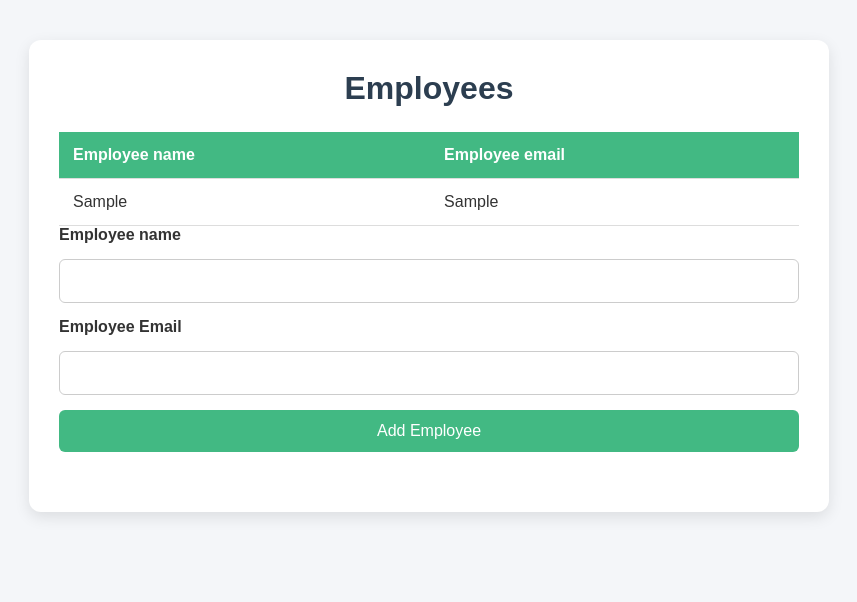
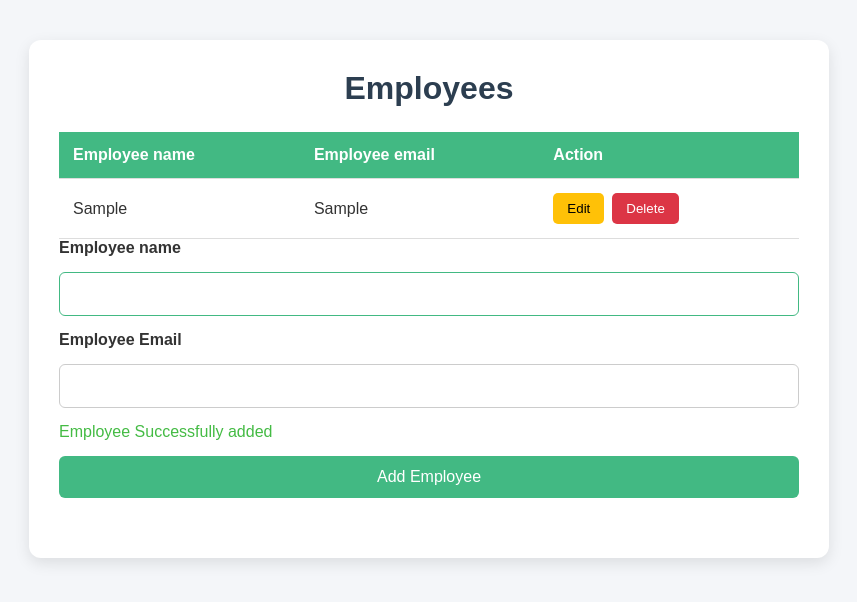
Before and after one commit to ksdinesh-07/vue-employee-management, a Vue app: page / in a window 1280 px wide. Both pictures are taken after typing "Sample", "Sample" into the empty fields and a click on the button "Add Employee". Shown: the top 602 px of the page, without its empty margins (211-1068 px from the left). Built offline with nearby package versions, Linux system fonts and the light colour scheme.

Commit message:
Adding delete buttons

```diff
--- a/src/App.vue
+++ b/src/App.vue
@@ -3,8 +3,8 @@
   <div class="small-container">
 
   <h1>Employees</h1>
-  <employee-table :employees="employees" />
-  <employee-form @add:employee="addemployee" />
+  <employee-table :employees="employees" @delete:employee="deleteEmployee" />
+  <employee-form @add:employee="addemployee"  />
 
   </div>
 
@@ -29,28 +29,26 @@
           //   id:1,
           //   name:"alice",
           //   email:"alice90@gamil.com"
-          // },
-
-          // {
-          //   id:2,
-          //   name:"bob",
-          //   email:"bob340@gamil.com"
-          // },
-
-          // {
-          //   id:3,
-          //   name:"charlie",
-          //   email:"charle40@gamil.com"
-          // },
-
+          // }
         ]
       }
     },
     methods:{
       addemployee(employe){
-        this.employees=[...this.employees,employe];
-      }
+
+        const last_id=this.employees.length>0?this.employees[this.employees.length-1].id:0
+        const id=last_id+1
+        const new_emp={...employe,id}
+        this.employees=[...this.employees,new_emp];
+      },
+
+      deleteEmployee(id){
+      this.employees=this.employees.filter((item)=>{
+        return item.id != id
+      })
     }
+    }
+
   }
 </script>
 
--- a/src/components/EmployeeForm.vue
+++ b/src/components/EmployeeForm.vue
@@ -1,10 +1,23 @@
 <template>
   <div id="employee-form">
     <form v-on:submit.prevent="handleSubmit">
+
       <label>Employee name</label>
-      <input type="text" v-model='employee.name' />
+      <input type="text" v-model='employee.name'
+      :class="{'has-error':submission && invalidname}"
+      @focus='clearstatus' @keypress="clearstatus"
+      ref="firstinput"
+       />
+
+
       <label>Employee Email </label>
-      <input type="text" v-model='employee.email' />
+      <input type="text" v-model='employee.email'
+      :class="{'has-error':submission && invalidemail}"
+      @focus='clearstatus' @keypress="clearstatus" />
+
+      <p v-if="submission && error" class="error-msg" >Please fill out all the required fields!</p>
+      <p v-if="success" class="success-msg" >Employee Successfully added</p>
+
       <button> Add Employee </button>
     </form>
   </div>
@@ -16,6 +29,9 @@ export default {
   name:"employee-form",
   data(){
     return{
+      submission:false,
+      success:false,
+      error:false,
       employee:{
         name:'',
         email:''
@@ -24,12 +40,37 @@ export default {
   },
   methods:{
     handleSubmit(){
-      console.log("clicked")
+      this.submission=true;
+      this.clearstatus();
+
+      if (this.invalidemail || this.invalidname){
+        this.error=true;
+        return;
+      }
+
       this.$emit('add:employee',this.employee);
+      this.$refs.firstinput.focus();
       this.employee = {
-      name: "",
-      email: ""
-    };
+        name: "",
+        email: ""
+      }
+
+      this.success=true
+      this.error=false
+      this.submission=false
+
+    },
+    clearstatus(){
+      this.success=false
+      this.error=false
+    }
+  },
+  computed:{
+    invalidname(){
+      return this.employee.name==='';
+    },
+    invalidemail(){
+      return this.employee.email==='';
     }
   }
 
@@ -74,4 +115,20 @@ button{
 button:hover{
     background:#2fa06d;
 }
+
+.has-error{
+    border:1px solid red;
+}
+
+[class*='-msg']{
+  font-weight:500;
+}
+
+.error-msg{
+  color: red;
+}
+.success-msg{
+  color: rgb(68, 187, 68);
+}
+
 </style>
--- a/src/components/EmployeeTable.vue
+++ b/src/components/EmployeeTable.vue
@@ -1,18 +1,30 @@
 <template>
   <div id="employee-table">
-    <table>
+    <p v-if="employees.length<1" class='empty-table'>No employee</p>
+    <table v-else >
       <thead>
         <tr>
           <th>Employee name</th>
           <th>Employee email</th>
+          <th>Action</th>
         </tr>
       </thead>
 
       <tbody>
 
         <tr v-for="emp in employees" :key='emp.id'>
-          <td>{{emp.name}}</td>
+
+          <td v-if="editing===emp.id" >
+            <input type='text' v-model="emp.name">
+          </td>
+
+          <td v-else >{{emp.name}}</td>
           <td>{{emp.email}}</td>
+          <td>
+            <button  @click="editMode(emp)" class="edit-btn" >Edit</button>
+            <button @click="$emit('delete:employee',emp.id)" class="delete-btn" >Delete</button>
+          </td>
+
         </tr>
 
       </tbody>
@@ -26,8 +38,23 @@ export default {
   name:'employee-table',
   props:{
     employees:Array
+  },
+  data(){
+    return {
+      editing:null,
+      emp:{
+        name:'',
+        email:''
+      }
+    }
+  },
+  methods:{
+  editMode(emp){
+    this.editing=emp.id;
   }
 }
+}
+
 </script>
 
 <style scoped>
@@ -57,6 +84,7 @@ button{
     padding:8px 14px;
     border-radius:5px;
     cursor:pointer;
+    margin :0 0.5rem 0 0;
 }
 
 .edit-btn{
@@ -68,4 +96,8 @@ button{
     background:#dc3545;
     color:white;
 }
+
+
+
+
 </style>
```
